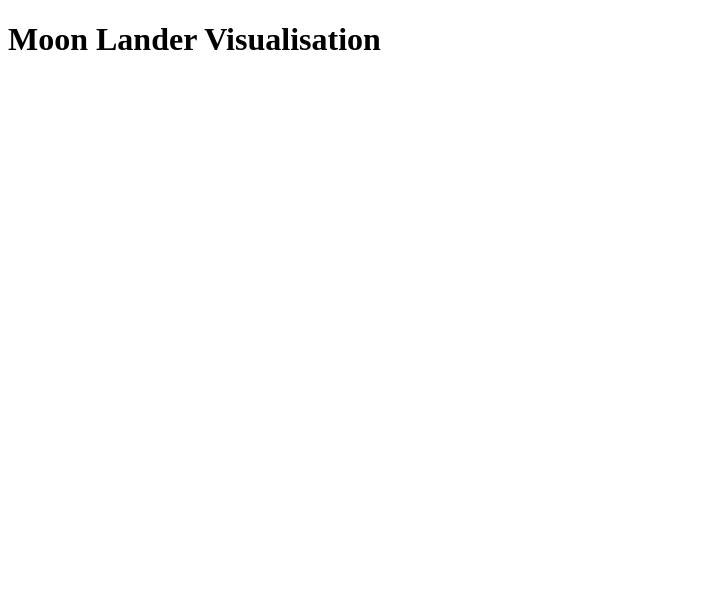
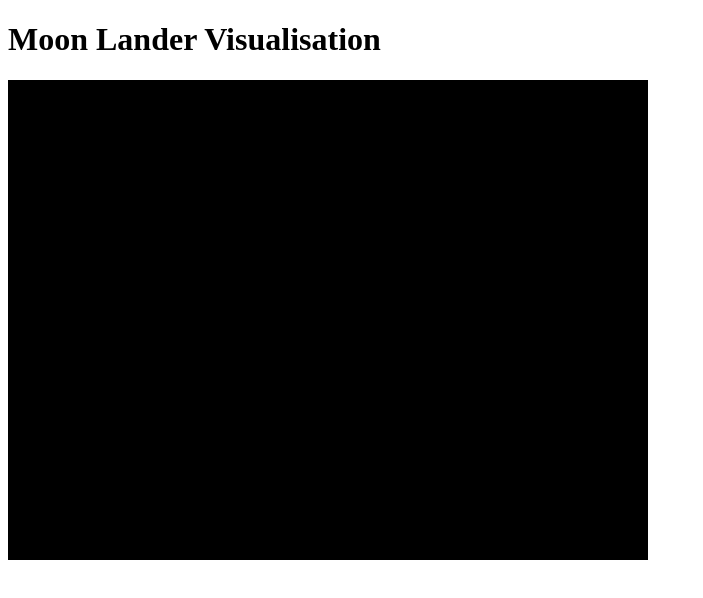
Before and after one commit to darwins-challenge/moonlander-visualisation, a plain HTML site: page index.html in a window 1280 px wide. Shown: the whole page, without its empty margins (0-703 px from the left). Drawn offline with Linux system fonts and the light colour scheme.

Commit message:
Create a rudimentary visualisation

```diff
--- a/index.html
+++ b/index.html
@@ -6,6 +6,8 @@
   </head>
   <body>
     <h1>Moon Lander Visualisation</h1>
+    <canvas id="display" width="640" height="480"></canvas>
+    <script src="lander.js"></script>
     <script src="js/app.js"></script>
   </body>
 </html>
--- a/js/app.js
+++ b/js/app.js
@@ -1,3 +1,22 @@
-;(function(){
+;(function(lander){
     console.log('Moon Lander Visualisation');
-})();
+
+    var display = document.getElementById('display');
+    var horizon = new Array(display.width);
+    for (var index = 0; index < display.width; index++){
+	horizon[index] = 0;
+    }
+
+
+    var model = {
+	"lander": {
+	    "x": 37, "y": 51,
+	    "vx": 0, "vy": 0,
+	    "orientation": 0, "angular-velocity": 0,
+	    "fuel": 1
+	},
+	"horizon": horizon
+    };
+
+    new lander.View(model, display);
+})(lander);
--- /dev/null
+++ b/lander.js
@@ -0,0 +1,14 @@
+;(function($){
+    var View = $.View = function(model, canvas){
+	this.model = model;
+	this.canvas = canvas;
+	this.context = canvas.getContext('2d');
+	this.update();
+    };
+    View.prototype.update = function(){
+	var width = this.canvas.width;
+	var height = this.canvas.height;
+	this.context.clearRect(0, 0, width, height);
+	this.context.fillRect(0, 0, width, height);
+    };
+})(window.lander = window.lander || {});
```
